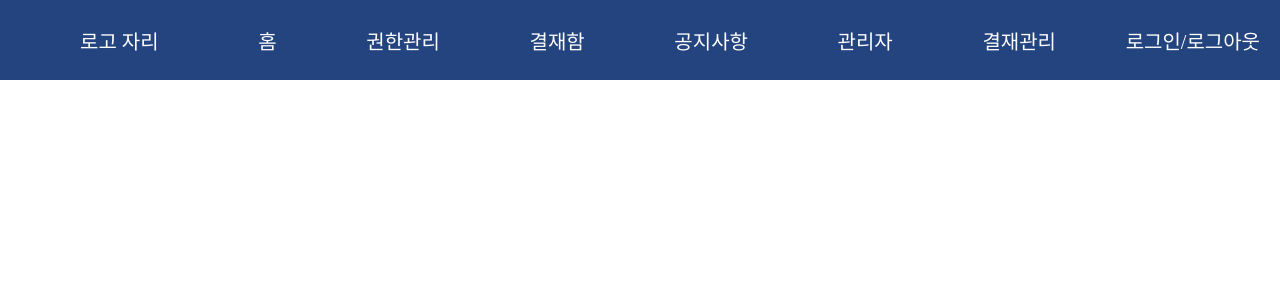
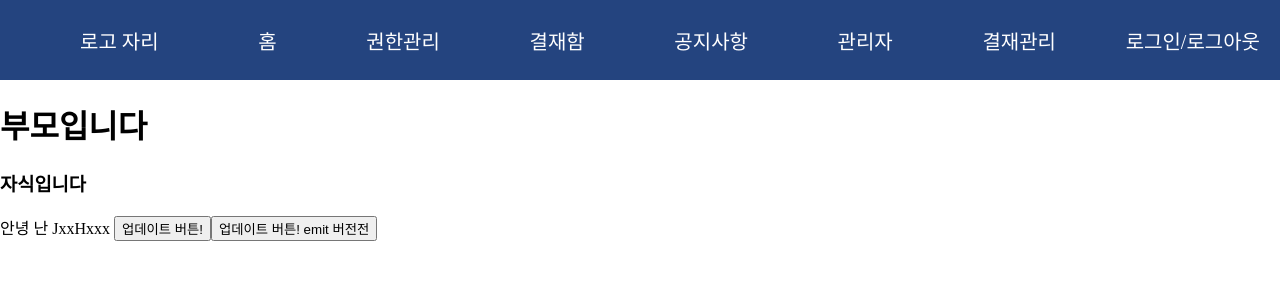
Before and after one commit to JxxHxxx/round1, a Vue app: page /admin in a window 1280 px wide. Shown: the top 300 px of the page. Built offline with nearby package versions, Linux system fonts and the light colour scheme.

Commit message:
FEAT : provider, emit 테스트트

```diff
--- a/src/components/layout/AppHeader.vue
+++ b/src/components/layout/AppHeader.vue
@@ -27,7 +27,7 @@
                       </li>
                     </div>
                 </RouterLink>
-                <RouterLink to="#">
+                <RouterLink to="/admin">
                     <div>
                         <li class="AppHeaderItem CenterAppHeaderItem">
                         <a>관리자</a>
--- /dev/null
+++ b/src/components/page/admin/AdminChild.vue
@@ -0,0 +1,25 @@
+<template>
+    <div>
+        <h3>자식입니다</h3>
+        {{ message }}
+        <button v-on:click="handleOnClickUpdateMessage">업데이트 버튼!</button>
+        <button v-on:click="handleOnClikcUpdateMessageEvent">업데이트 버튼! emit 버전전</button>
+    </div>
+</template>
+
+<script setup>
+import { inject } from 'vue';
+
+const {message, updateMessage} = inject('message');
+
+const handleOnClickUpdateMessage = () => {
+    updateMessage('짜잔 업데이트 합니다!')
+}
+
+const emit = defineEmits('update-message');
+
+const handleOnClikcUpdateMessageEvent = () => {
+    emit('update-message', message);
+}
+
+</script>
--- /dev/null
+++ b/src/components/page/admin/AdminPage.vue
@@ -0,0 +1,20 @@
+<template>
+    <div>
+        <AdminParent></AdminParent>
+    </div>
+</template>
+
+<script setup>
+import { provide, ref } from 'vue';
+import AdminParent from './AdminParent.vue';
+
+const message = ref('안녕 난 JxxHxxx');
+
+function updateMessage(updateMessage) {
+    message.value = updateMessage;
+}
+
+
+provide('message', {message, updateMessage})
+
+</script>
--- /dev/null
+++ b/src/components/page/admin/AdminParent.vue
@@ -0,0 +1,15 @@
+<template>
+    <div>
+        <h1>부모입니다</h1>
+        <AdminChild @update-message="emitHandle"/>
+    </div>
+</template>
+
+<script setup>
+import AdminChild from './AdminChild.vue';
+
+const emitHandle = (message) => {
+    message.value = '123'
+}
+
+</script>
--- a/src/components/routers/index.js
+++ b/src/components/routers/index.js
@@ -2,11 +2,13 @@ import { createRouter, createWebHistory } from "vue-router";
 import AppMain from "../AppMain.vue";
 import HelloWorld from "../feature/HelloWorld.vue";
 import MyRolePage from "../page/confirm/MyRolePage.vue";
+import AdminPage from "../page/admin/AdminPage.vue";
 
 const routes = [
     {path : '/' , component : AppMain},
     {path : '/HelloWorld' , component : HelloWorld},
-    {path : '/comfirm', component : MyRolePage}
+    {path : '/comfirm', component : MyRolePage},
+    {path : '/admin', component : AdminPage}
 ];
 
 const router = createRouter({
```
Also changed, not shown: .eslintrc.js.
